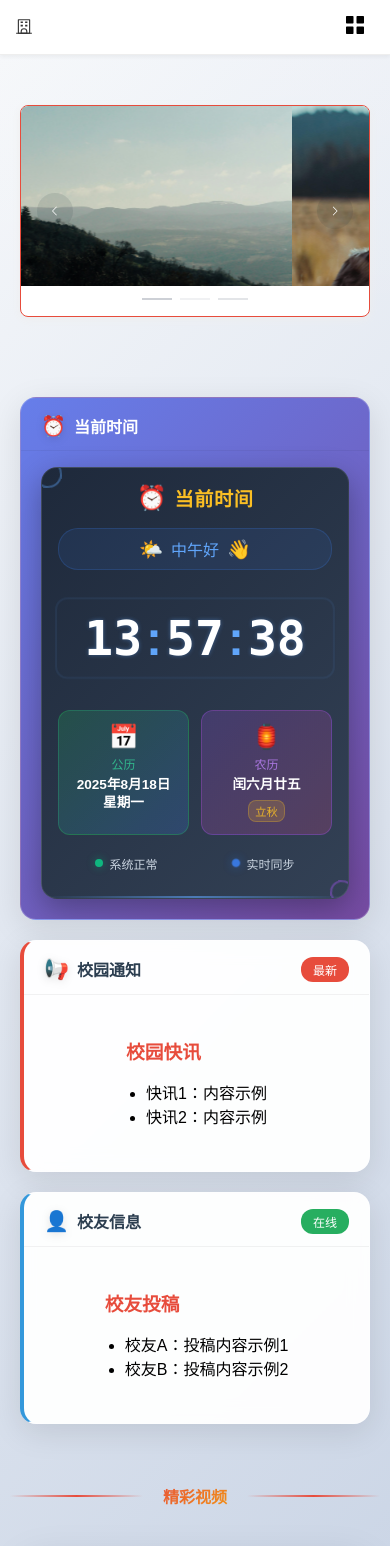
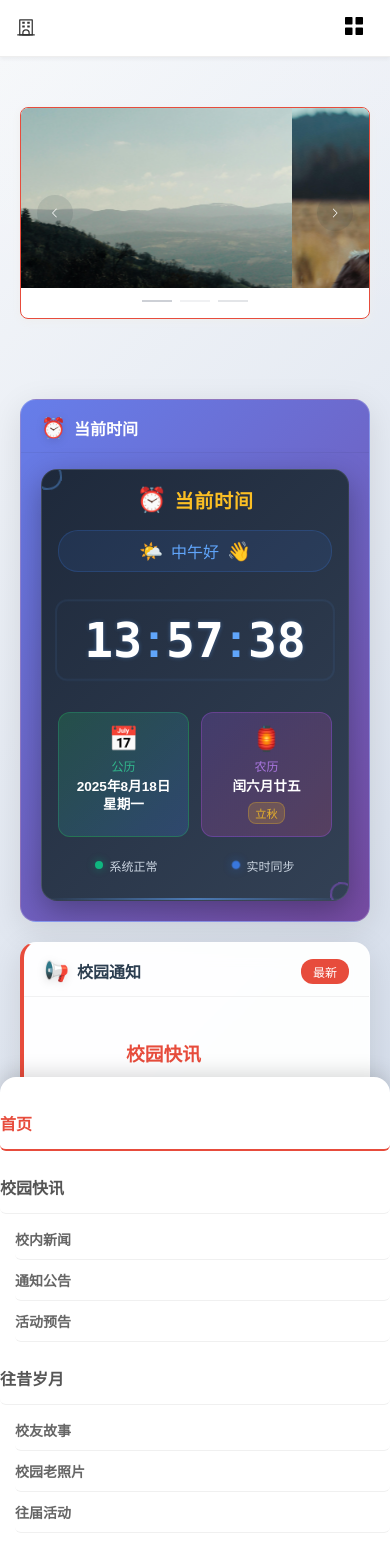
Before and after one commit to Jack-husx/school-friend, a Vue app: page / in a window 390 px wide. Shown: the top 1546 px of the page. Built offline with nearby package versions, Linux system fonts and the light colour scheme.

Commit message:
移动端适配

```diff
--- a/src/components/common/Header.vue
+++ b/src/components/common/Header.vue
@@ -76,7 +76,6 @@ const menuItems = [
 
 const toggleMobileMenu = () => {
   mobileMenuOpen.value = !mobileMenuOpen.value
-  // 移动端菜单打开时禁止body滚动
   if (mobileMenuOpen.value) {
     document.body.style.overflow = 'hidden'
   } else {
@@ -99,7 +98,6 @@ const handleRegister = () => {
   closeMobileMenu()
 }
 
-// 监听窗口大小变化，自动关闭移动端菜单
 window.addEventListener('resize', () => {
   if (window.innerWidth > 768 && mobileMenuOpen.value) {
     closeMobileMenu()
@@ -108,6 +106,7 @@ window.addEventListener('resize', () => {
 </script>
 
 <style scoped>
+/* --- PC 和 iPad 样式保持不变 --- */
 .header {
   display: flex;
   align-items: center;
@@ -130,7 +129,6 @@ window.addEventListener('resize', () => {
   z-index: 1001;
 }
 
-/* 移动端汉堡菜单按钮 */
 .mobile-menu-btn {
   display: none;
   cursor: pointer;
@@ -141,23 +139,18 @@ window.addEventListener('resize', () => {
   background: rgba(255, 255, 255, 0.9);
   backdrop-filter: blur(10px);
 }
-
 .mobile-menu-btn:hover {
   background: rgba(245, 245, 245, 0.9);
   transform: scale(1.05);
 }
-
 .mobile-menu-btn:active {
   transform: scale(0.95);
 }
 
-/* 导航菜单 */
 .nav {
   display: flex;
   align-items: center;
 }
-
-/* 一级菜单 */
 .menu {
   list-style: none;
   display: flex;
@@ -166,11 +159,9 @@ window.addEventListener('resize', () => {
   margin: 0;
   padding: 0;
 }
-
 .menu > li {
   position: relative;
 }
-
 .menu a {
   color: #555;
   text-decoration: none;
@@ -181,18 +172,15 @@ window.addEventListener('resize', () => {
   display: inline-block;
   transition: background 0.3s ease, color 0.3s ease;
 }
-
 .menu a:hover {
   background: #f5f5f5;
   color: #e74c3c;
 }
-
 .menu a.router-link-active {
   background: #e74c3c;
   color: #fff;
 }
 
-/* 二级菜单 */
 .submenu {
   position: absolute;
   top: 100%;
@@ -207,15 +195,9 @@ window.addEventListener('resize', () => {
   display: none;
   z-index: 10;
 }
-
 .menu > li:hover > .submenu {
   display: block;
 }
-
-.submenu li {
-  padding: 0;
-}
-
 .submenu li a {
   font-size: 16px;
   padding: 10px 20px;
@@ -223,292 +205,126 @@ window.addEventListener('resize', () => {
   color: #444;
   transition: background 0.2s ease;
 }
-
 .submenu li a:hover {
   background: #f9f9f9;
   color: #e74c3c;
 }
 
-/* 登录/注册按钮 */
 .auth {
   display: flex;
   gap: 15px;
 }
-
 .mobile-auth {
   display: none;
 }
-
 .desktop-auth {
   display: flex;
 }
 
-/* 移动端遮罩层 */
 .mobile-overlay {
   display: none;
 }
 
-/* 移动端适配 */
+/* --- 移动端修改后的样式 --- */
 @media (max-width: 768px) {
   .header {
-    padding: 0 20px;
+    padding: 0 16px;
     height: 56px;
   }
 
   .logo {
     font-size: 20px;
   }
-
   .logo span {
-    display: none; /* 移动端隐藏文字，只显示图标 */
+    display: none;
   }
 
-  /* 显示汉堡菜单按钮 */
   .mobile-menu-btn {
     display: block;
   }
-
-  /* 隐藏PC端登录按钮 */
   .desktop-auth {
     display: none;
   }
 
-  /* 导航菜单移动端样式 */
+  /* 右侧滑出改为底部抽屉效果 */
   .nav {
     position: fixed;
-    top: 0;
-    right: -100%;
-    width: 300px;
-    max-width: 85vw;
-    height: 100vh;
-    background: rgba(255, 255, 255, 0.98);
-    backdrop-filter: blur(20px);
-    -webkit-backdrop-filter: blur(20px);
-    border-left: 1px solid rgba(0, 0, 0, 0.1);
-    box-shadow: -10px 0 30px rgba(0, 0, 0, 0.15);
-    transition: right 0.4s cubic-bezier(0.25, 0.8, 0.25, 1);
+    bottom: -100%;
+    left: 0;
+    width: 100%;
+    height: 70%;
+    background: #fff;
+    border-top-left-radius: 16px;
+    border-top-right-radius: 16px;
+    box-shadow: 0 -4px 20px rgba(0,0,0,0.15);
+    transition: bottom 0.3s ease-in-out;
+    flex-direction: column;
+    padding-top: 20px;
     z-index: 1000;
-    flex-direction: column;
-    padding-top: 70px;
-    overflow-y: auto;
-    -webkit-overflow-scrolling: touch;
   }
-
   .nav-open {
-    right: 0;
+    bottom: 0;
   }
 
   .menu {
     flex-direction: column;
-    gap: 0;
     width: 100%;
     padding: 0 20px;
+    gap: 10px;
+  }
+  .menu-item {
+    width: 100%;
+  }
+  .menu a {
+    width: 100%;
+    font-size: 16px;
+    font-weight: 600;
+    padding: 14px 0;
+    border-bottom: 1px solid #f0f0f0;
+  }
+  .menu a.router-link-active {
+    color: #e74c3c;
+    background: none;
+    border-bottom: 2px solid #e74c3c;
   }
 
-  .menu-item {
-    border-bottom: 1px solid rgba(0, 0, 0, 0.05);
-    width: 100%;
-  }
-
-  .menu-item:last-child {
-    border-bottom: none;
-  }
-
-  .menu a {
-    width: 100%;
-    padding: 18px 0;
-    font-size: 16px;
-    font-weight: 600;
-    border-radius: 0;
-    display: block;
-    color: #333;
-    transition: all 0.3s ease;
-  }
-
-  .menu a:hover {
-    background: rgba(231, 76, 60, 0.08);
-    color: #e74c3c;
-    transform: translateX(5px);
-  }
-
-  .menu a.router-link-active {
-    background: linear-gradient(90deg, rgba(231, 76, 60, 0.1), transparent);
-    color: #e74c3c;
-    border-left: 3px solid #e74c3c;
-    padding-left: 17px;
-  }
-
-  /* 移动端二级菜单 */
+  /* 子菜单直接展开 */
   .submenu {
     position: static;
     display: block !important;
-    background: rgba(0, 0, 0, 0.02);
+    background: transparent;
     border: none;
-    border-radius: 0;
     box-shadow: none;
-    padding: 0;
-    min-width: auto;
-    margin-left: 20px;
-    margin-top: 8px;
-    margin-bottom: 8px;
+    padding: 0 0 0 15px;
+    margin-top: 5px;
+  }
+  .submenu li a {
+    font-size: 14px;
+    color: #666;
+    padding: 10px 0;
   }
 
-  .submenu li {
-    border-bottom: 1px solid rgba(0, 0, 0, 0.03);
-  }
-
-  .submenu li:last-child {
-    border-bottom: none;
-  }
-
-  .submenu li a {
-    padding: 14px 0;
-    font-size: 14px;
-    font-weight: 500;
-    color: #666;
-    transition: all 0.3s ease;
-  }
-
-  .submenu li a:hover {
-    color: #e74c3c;
-    background: transparent;
-    transform: translateX(8px);
-  }
-
-  .submenu li a.router-link-active {
-    color: #e74c3c;
-    background: transparent;
-    border-left: none;
-    padding-left: 0;
-  }
-
-  /* 移动端登录注册按钮 */
   .mobile-auth {
     display: flex;
-    padding: 30px 20px 20px;
-    border-top: 1px solid rgba(0, 0, 0, 0.08);
+    padding: 15px 20px;
     margin-top: auto;
     width: 100%;
-    box-sizing: border-box;
     gap: 12px;
   }
-
   .mobile-auth :deep(.el-button) {
     flex: 1;
     height: 44px;
     font-size: 15px;
     font-weight: 600;
     border-radius: 22px;
-    transition: all 0.3s ease;
   }
 
-  .mobile-auth :deep(.el-button--primary) {
-    background: linear-gradient(135deg, #e74c3c, #c0392b);
-    border-color: transparent;
-    box-shadow: 0 4px 15px rgba(231, 76, 60, 0.3);
-  }
-
-  .mobile-auth :deep(.el-button--primary:hover) {
-    transform: translateY(-2px);
-    box-shadow: 0 6px 20px rgba(231, 76, 60, 0.4);
-  }
-
-  .mobile-auth :deep(.el-button--danger.is-plain) {
-    border: 2px solid #e74c3c;
-    color: #e74c3c;
-    background: rgba(255, 255, 255, 0.8);
-    backdrop-filter: blur(10px);
-  }
-
-  .mobile-auth :deep(.el-button--danger.is-plain:hover) {
-    background: rgba(231, 76, 60, 0.1);
-    transform: translateY(-2px);
-    box-shadow: 0 4px 15px rgba(231, 76, 60, 0.2);
-  }
-
-  /* 移动端遮罩层 */
   .mobile-overlay {
     display: block;
     position: fixed;
-    top: 0;
-    left: 0;
-    width: 100%;
-    height: 100%;
-    background: rgba(0, 0, 0, 0.6);
-    backdrop-filter: blur(3px);
-    -webkit-backdrop-filter: blur(3px);
+    inset: 0;
+    background: rgba(0,0,0,0.6);
     z-index: 999;
-    opacity: 0;
-    animation: overlayFadeIn 0.3s ease forwards;
-  }
-
-  @keyframes overlayFadeIn {
-    to {
-      opacity: 1;
-    }
-  }
-}
-
-/* 小屏幕优化 */
-@media (max-width: 480px) {
-  .header {
-    padding: 0 15px;
-    height: 54px;
-  }
-
-  .logo {
-    font-size: 18px;
-  }
-
-  .nav {
-    width: 100%;
-    right: -100%;
-    padding-top: 60px;
-  }
-
-  .menu {
-    padding: 0 15px;
-  }
-
-  .mobile-auth {
-    padding: 25px 15px 15px;
-  }
-}
-
-/* 平板适配 */
-@media (min-width: 769px) and (max-width: 1024px) {
-  .header {
-    padding: 0 30px;
-  }
-
-  .logo {
-    font-size: 22px;
-  }
-
-  .menu {
-    gap: 30px;
-  }
-
-  .menu a {
-    font-size: 16px;
-    padding: 6px 12px;
-  }
-}
-
-/* 增强触摸体验 */
-@media (hover: none) and (pointer: coarse) {
-  .mobile-menu-btn {
-    padding: 12px;
-  }
-
-  .menu a {
-    padding: 20px 0;
-    font-size: 17px;
-  }
-
-  .submenu li a {
-    padding: 16px 0;
-    font-size: 15px;
   }
 }
 </style>
```
